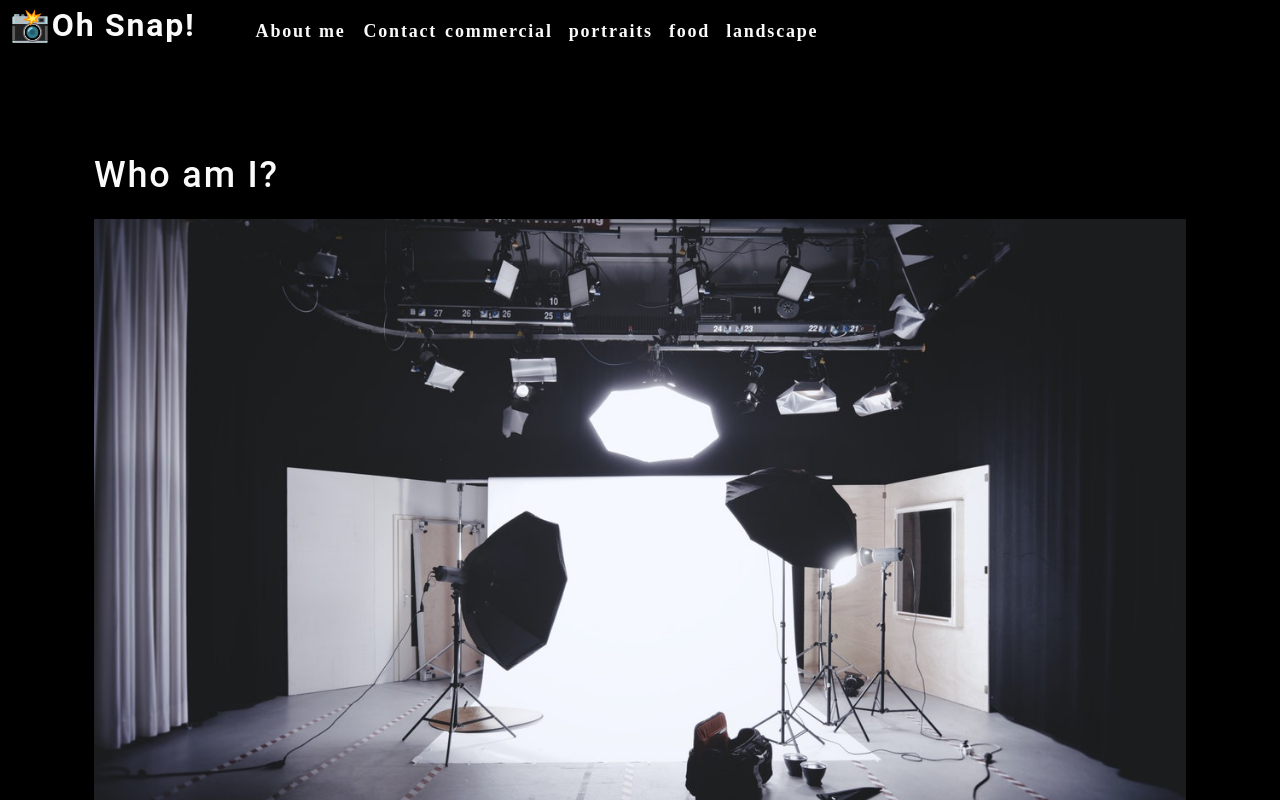
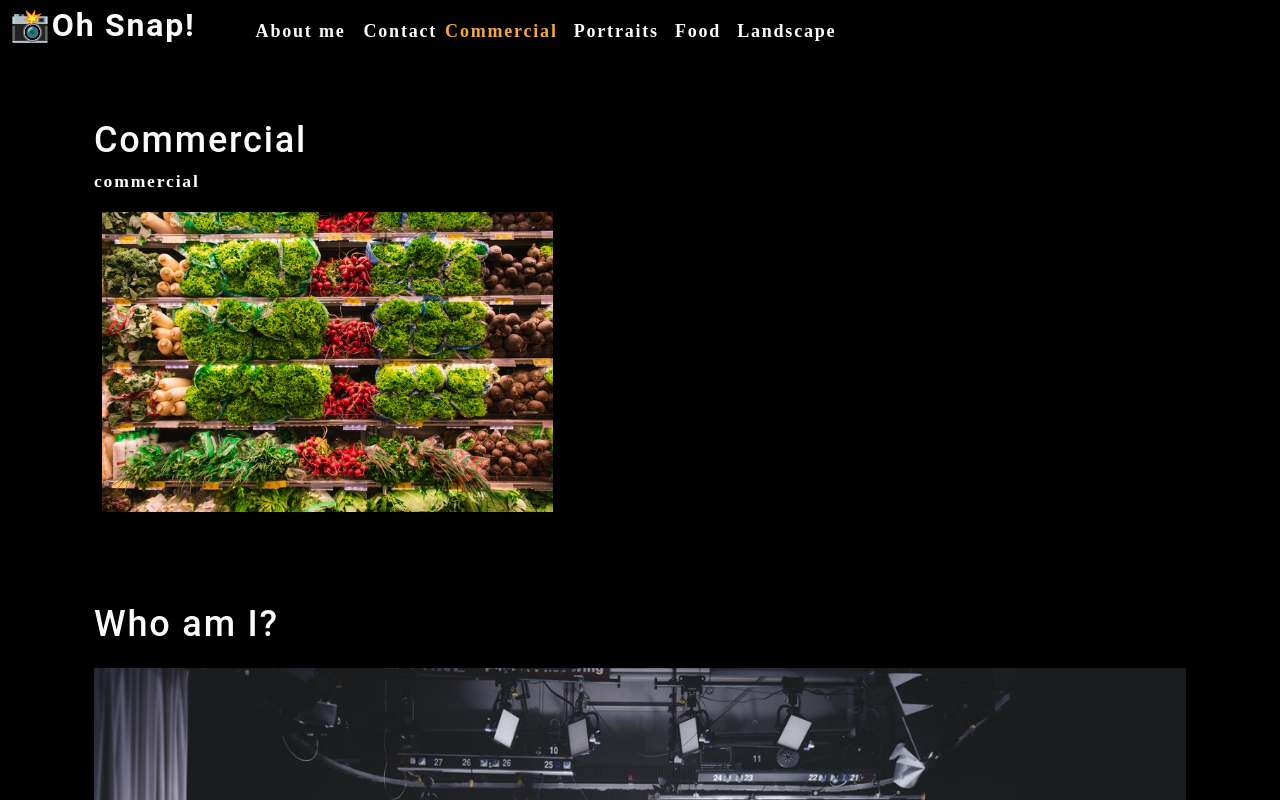
Before and after one commit to jdhawks2132/photo-portfolio, a React (Create React App) app: page / in a window 1280 px wide. Shown: the top 800 px of the page. Built offline with nearby package versions, Linux system fonts and the light colour scheme.

Commit message:
introduce hooks/ props to display galleries

```diff
--- a/src/App.js
+++ b/src/App.js
@@ -1,14 +1,37 @@
+import { useState } from 'react';
 // import pages
 import About from './pages/about/About';
+import Gallery from './pages/gallery/Gallery';
 
 // import components
 import Navbar from './components/nav/Navbar';
 
 function App() {
+	const [categories] = useState([
+		{
+			name: 'commercial',
+			description:
+				'Photos of grocery stores, food trucks, and other commercial projects',
+		},
+		{ name: 'portraits', description: 'Portraits of people in my life' },
+		{ name: 'food', description: 'Delicious delicacies' },
+		{
+			name: 'landscape',
+			description: 'Fields, farmhouses, waterfalls, and the beauty of nature',
+		},
+	]);
+
+	const [currentCategory, setCurrentCategory] = useState(categories[0]);
+
 	return (
 		<div>
-			<Navbar />
+			<Navbar
+				categories={categories}
+				currentCategory={currentCategory}
+				setCurrentCategory={setCurrentCategory}
+			/>
 			<main>
+				<Gallery />
 				<About />
 			</main>
 		</div>
--- a/src/components/nav/Navbar.js
+++ b/src/components/nav/Navbar.js
@@ -1,35 +1,37 @@
-import React from 'react';
+import { useEffect } from 'react';
+import { capitalizeFirstLetter } from '../../utils/helpers';
 
-const Navbar = () => {
-	const categories = [
-		{
-			name: 'commercial',
-			description:
-				'Photos of grocery stores, food trucks, and other commercial projects',
-		},
-		{ name: 'portraits', description: 'Portraits of people in my life' },
-		{ name: 'food', description: 'Delicious delicacies' },
-		{
-			name: 'landscape',
-			description: 'Fields, farmhouses, waterfalls, and the beauty of nature',
-		},
-	];
+const Navbar = ({ categories = [], setCurrentCategory, currentCategory }) => {
+	useEffect(() => {
+		document.title = capitalizeFirstLetter(currentCategory.name);
+	}, [currentCategory]);
 
 	const categoryList = categories.map((category) => (
-		<li key={category.name} className='mx-1'>
+		<li
+			key={category.name}
+			className={`mx-1 ${
+				currentCategory.name === category.name ? 'navActive' : ''
+			}`}
+		>
 			<span
 				onClick={() => {
 					categorySelected(category.name);
 				}}
 			>
-				{category.name}
+				{capitalizeFirstLetter(category.name)}
 			</span>
 		</li>
 	));
 
 	const categorySelected = (name) => {
-		console.log(`${name} clicked`);
+		// find the index of the category that matches the name
+		const categoryIndex = categories.findIndex(
+			(category) => category.name === name
+		);
+		setCurrentCategory(categories[categoryIndex]);
 	};
+
+	console.log(currentCategory);
 
 	return (
 		<header data-testid='header' className='flex-row px-1'>
--- /dev/null
+++ b/src/pages/gallery/Gallery.js
@@ -0,0 +1,25 @@
+import React from 'react';
+import { capitalizeFirstLetter } from '../../utils/helpers';
+import photo from '../../assets/small/commercial/0.jpg';
+
+function Gallery(props) {
+	const currentCategory = {
+		name: 'commercial',
+		description:
+			'Photos of grocery stores, food trucks, and other commercial projects',
+	};
+	return (
+		<section>
+			<h1>{capitalizeFirstLetter(currentCategory.name)}</h1>
+			<p>{currentCategory.name}</p>
+			<div className='flex-row'>
+				<img
+					src={photo}
+					alt='Commercial Example'
+					className='img-thumbnail mx-1'
+				/>
+			</div>
+		</section>
+	);
+}
+export default Gallery;
```
